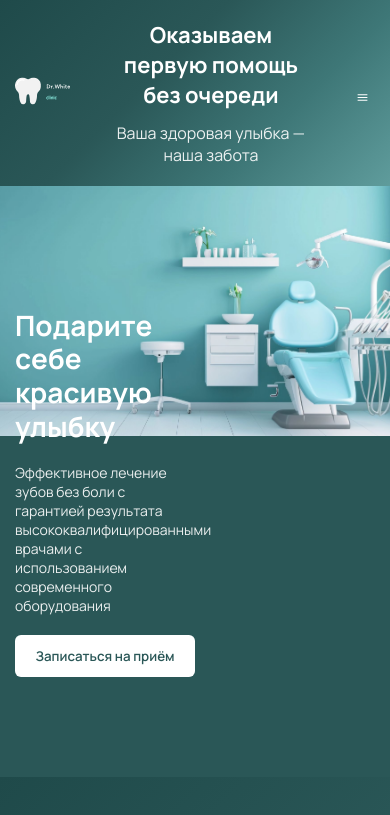
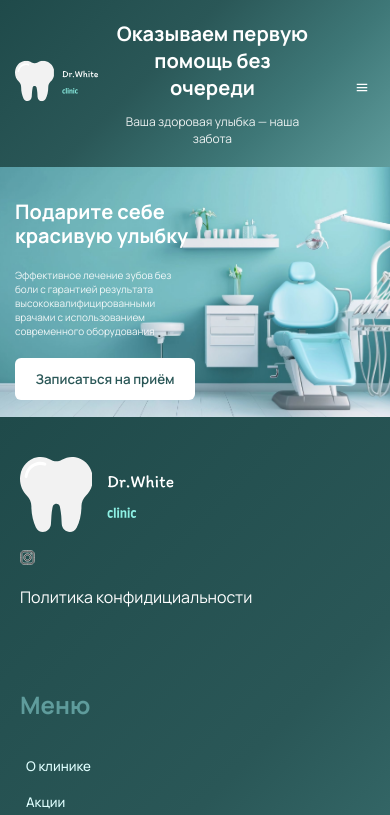
Before and after one commit to kusura34/dental, an Angular app: page / in a window 390 px wide. Shown: the top 815 px of the page. Built offline with nearby package versions, Linux system fonts and the light colour scheme.

Commit message:
corection adaptation

```diff
--- a/src/app/layout/footer/footer.component.scss
+++ b/src/app/layout/footer/footer.component.scss
@@ -57,7 +57,7 @@ h2 {
   .footer {
     flex-wrap: wrap;
     flex-direction: row;
-    gap: 30px;
+    // gap: 30px;
   }
 
   .footer > div {
@@ -70,4 +70,11 @@ h2 {
     text-align: center;
   }
 
+  .footer [class^="container"] {
+  display: flex;
+  flex-direction: column;
+  gap: 16px;
+  align-items: flex-start;
 }
+
+}
--- a/src/app/layout/header/header.component.scss
+++ b/src/app/layout/header/header.component.scss
@@ -255,14 +255,15 @@ button {
 
   .logo-container img {
     height: 60px;
+    max-width: 140%;
   }
 
   .title {
-    font-size: 22px;
+    font-size: 20px;
   }
 
   .subtitle {
-    font-size: 16px;
+    font-size: 12px;
   }
 
   .contact-info {
--- a/src/app/pages/home/home.component.scss
+++ b/src/app/pages/home/home.component.scss
@@ -137,15 +137,17 @@
 
   .banner {
     padding: 50px 15px;
+    height: 250px;
+    min-height: auto;
   }
 
   .banner-content h1 {
-    font-size: 28px;
+    font-size: 20px;
     line-height: 1.2;
   }
 
   .banner-content p {
-    font-size: 14px;
+    font-size: 10px;
     margin-bottom: 20px;
   }
 
```
Also changed, not shown: public/images/images-data.ts (added, +7 -0 lines).
